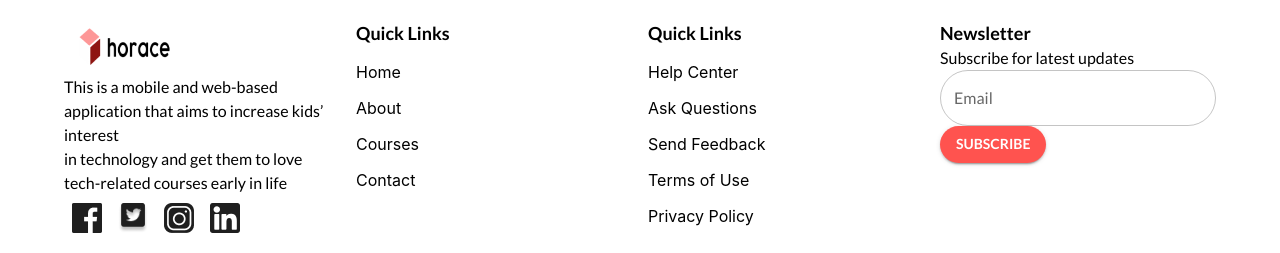
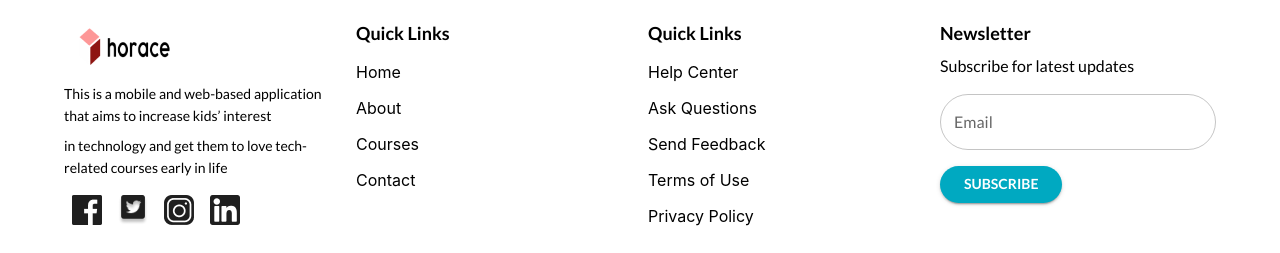
Before and after one commit to babaphemy/horace-lms, a Next.js app: page / in a window 1280 px wide. Shown: the part 240-493 px from the top of the page. Built offline with nearby package versions, Linux system fonts and the light colour scheme; no server answers; a web font is replaced by a local one.

Commit message:
added footer complete

```diff
--- a/components/Footer.tsx
+++ b/components/Footer.tsx
@@ -27,12 +27,12 @@ const Footer = () => {
 				<Grid container columnSpacing={2}>
 					<Grid item sm={12} md={3}>
 						<Image src={logo} alt="logo" width={120} height={50} />
-						<Box>
-							<Typography variant="body1">
+						<Box sx={footerStyles.section}>
+							<Typography variant="body2">
 								This is a mobile and web-based application that aims to increase
 								kids’ interest
 							</Typography>
-							<Typography variant="body1">
+							<Typography variant="body2">
 								in technology and get them to love tech-related courses early in
 								life
 							</Typography>
@@ -83,7 +83,7 @@ const Footer = () => {
 					</Grid>
 					<Grid item sm={12} md={3}>
 						<Typography variant="h6">Newsletter</Typography>
-						<Box>
+						<Box sx={footerStyles.newsletter}>
 							<Typography variant="body1">
 								Subscribe for latest updates
 							</Typography>
@@ -93,7 +93,10 @@ const Footer = () => {
 								fullWidth
 								sx={footerStyles.rounded}
 							/>
-							<Button variant="contained" sx={footerStyles.rounded}>
+							<Button
+								variant="contained"
+								sx={[footerStyles.rounded, footerStyles.newsButton]}
+							>
 								Subscribe
 							</Button>
 						</Box>
@@ -126,13 +129,32 @@ const footerStyles = {
 		},
 	},
 	noLeftPadding: {
-		'& > :not(style)': { paddingLeft: 0 },
+		'& > :not(style)': { paddingLeft: 0, cursor: 'pointer' },
 	},
 	center: { textAlign: 'center', py: 2 },
 	divider: {
 		background: '#1A055F',
 		height: '3px',
 		my: 2,
+	},
+	section: {
+		'& > :not(style)': {
+			my: 1,
+		},
+	},
+	newsletter: {
+		'& > :not(style)': {
+			my: 1,
+		},
+	},
+	newsButton: {
+		background: '#00A9C1',
+		color: '#fff',
+		px: 3,
+
+		'&:hover': {
+			background: '#000',
+		},
 	},
 };
 
```
